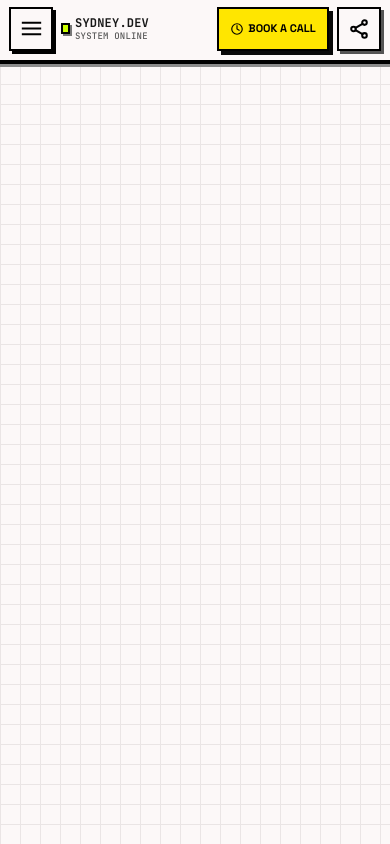
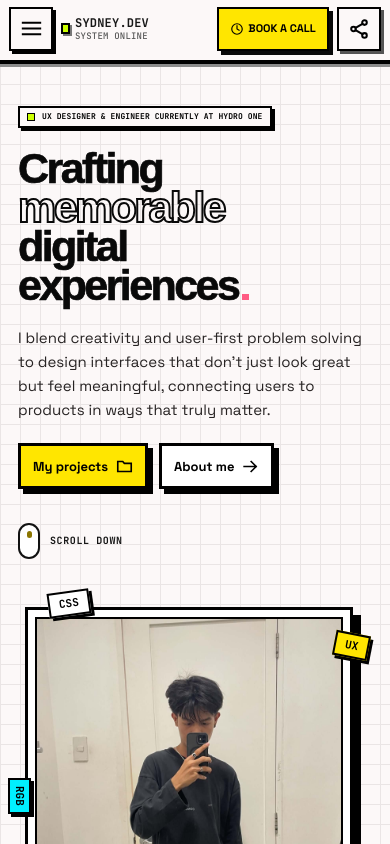
Before and after one commit to Syddevv/Portfolio-V2, a React (Vite) app in the folder my-portfolio/: page / in a window 390 px wide. Shown: the top 844 px of the page. Built offline with nearby package versions, Linux system fonts and the light colour scheme.

Commit message:
Add Explore component with styling and structure
- Created Explore.tsx component for the hero section
- Added Explore.css for styling the Explore component
- Included responsive design features for various screen sizes
- Implemented hero actions and visual elements with stickers

```diff
--- a/my-portfolio/src/App.tsx
+++ b/my-portfolio/src/App.tsx
@@ -1,6 +1,7 @@
 import { useState } from 'react'
 import { Sidebar } from './components/Sidebar'
 import { TopBar } from './components/TopBar'
+import { Explore } from './components/Explore'
 
 function App() {
   const [activePage, setActivePage] = useState('explore')
@@ -19,7 +20,9 @@ function App() {
       />
       <div className="workspace">
         <TopBar onOpenMenu={() => setMobileMenuOpen(true)} />
-        <main className="workspace-canvas" id="explore" aria-label="Portfolio content" />
+        <main className="workspace-canvas" id="explore" aria-label="Portfolio content">
+          <Explore />
+        </main>
       </div>
     </div>
   )
--- /dev/null
+++ b/my-portfolio/src/components/Explore.css
@@ -0,0 +1,128 @@
+.explore-hero {
+  position: relative;
+  display: grid;
+  grid-template-columns: minmax(0, 1.2fr) minmax(0, .8fr);
+  align-items: center;
+  gap: clamp(28px, 3vw, 70px);
+  width: 100%;
+  max-width: 1700px;
+  min-height: calc(100svh - 54px);
+  margin-inline: auto;
+  padding: clamp(34px, 4vw, 76px) clamp(24px, 3.2vw, 72px) clamp(42px, 4vw, 76px);
+}
+
+.explore-copy { min-width: 0; position: relative; z-index: 1; }
+.hero-eyebrow {
+  display: inline-flex;
+  align-items: center;
+  gap: 7px;
+  max-width: 100%;
+  min-height: 22px;
+  margin: 0 0 clamp(22px, 2vw, 38px);
+  padding: 3px 7px;
+  border: 2px solid #000;
+  background: #fcf8f8;
+  box-shadow: 3px 3px 0 #000;
+  font: 700 clamp(9px, .65vw, 12px)/1.2 var(--font-mono);
+  letter-spacing: .1px;
+}
+.hero-eyebrow-light { width: 8px; height: 8px; flex: 0 0 8px; border: 1px solid #000; background: #ccff00; }
+
+.hero-headline {
+  margin: 0;
+  color: #090909;
+  font-family: Arial, Helvetica, sans-serif;
+  font-size: clamp(50px, 5.3vw, 104px);
+  font-weight: 900;
+  font-synthesis: weight;
+  line-height: .84;
+  letter-spacing: -.06em;
+}
+.hero-headline > span { display: block; width: max-content; max-width: 100%; white-space: nowrap; }
+.hero-headline > span:not(.hero-headline-outline) { -webkit-text-stroke: clamp(.7px, .085vw, 1.6px) currentColor; paint-order: stroke fill; }
+.hero-headline > span + span { margin-top: .07em; }
+.hero-headline-outline {
+  color: transparent;
+  -webkit-text-stroke: clamp(2px, .17vw, 3.25px) #090909;
+  paint-order: stroke fill;
+}
+.hero-headline-period { display: inline-block; width: .17em; height: .17em; margin-left: .09em; background: #ff5b83; }
+
+.hero-description {
+  max-width: 48rem;
+  margin: clamp(23px, 2.4vw, 46px) 0 0;
+  color: #272323;
+  font-size: clamp(15px, 1vw, 19px);
+  line-height: 1.58;
+  font-weight: 400;
+}
+.hero-actions { display: flex; flex-wrap: wrap; align-items: center; gap: clamp(12px, 1vw, 20px); margin-top: clamp(22px, 2vw, 38px); }
+.hero-button {
+  display: inline-flex;
+  align-items: center;
+  justify-content: center;
+  gap: 12px;
+  min-height: clamp(48px, 3.2vw, 62px);
+  padding: 0 clamp(16px, 1.3vw, 25px);
+  border: 3px solid #000;
+  box-shadow: 5px 5px 0 #000;
+  color: #000;
+  font-size: clamp(14px, .9vw, 17px);
+  line-height: 1;
+  font-weight: 700;
+  white-space: nowrap;
+  transition: translate .15s, box-shadow .15s;
+}
+.hero-button:hover { translate: 2px 2px; box-shadow: 3px 3px 0 #000; }
+.hero-button:focus-visible { outline: 3px solid #00f0ff; outline-offset: 5px; }
+.hero-button svg { width: clamp(18px, 1.2vw, 23px); height: clamp(18px, 1.2vw, 23px); stroke-width: 2.3; }
+.hero-button-primary { background: #ffe600; }
+.hero-button-secondary { background: #fff; }
+
+.hero-scroll { display: inline-flex; align-items: center; gap: 10px; margin-top: clamp(30px, 3vw, 56px); color: #161616; font: 700 clamp(10px, .67vw, 13px)/1 var(--font-mono); letter-spacing: .6px; }
+.hero-scroll-mouse { display: flex; justify-content: center; width: 22px; height: 36px; padding-top: 6px; border: 2px solid #111; border-radius: 12px; background: #fff; }
+.hero-scroll-mouse > span { width: 5px; height: 7px; border-radius: 3px; background: #8b7500; }
+.hero-scroll-target { position: absolute; bottom: 0; left: 0; width: 1px; height: 1px; }
+
+.hero-visual { position: relative; width: min(100%, 540px); justify-self: center; margin: 22px 14px 18px 4px; }
+.portrait-frame { width: 100%; aspect-ratio: .83; padding: clamp(7px, .75vw, 13px); border: 3px solid #000; background: #fff; box-shadow: clamp(8px, .75vw, 14px) clamp(8px, .75vw, 14px) 0 #000; }
+.portrait-inner { display: flex; flex-direction: column; width: 100%; height: 100%; border: 2px solid #000; background: #e8e4d9; overflow: hidden; }
+.portrait-inner img { display: block; width: 100%; min-height: 0; flex: 1; object-fit: cover; object-position: center 27%; }
+.portrait-caption { display: flex; align-items: center; justify-content: space-between; gap: 8px; min-height: clamp(24px, 2vw, 34px); padding: 0 8px; background: #111; color: #fff; font: 700 clamp(8px, .57vw, 11px)/1 var(--font-mono); white-space: nowrap; }
+.portrait-caption span:last-child { color: #ccff00; }
+.portrait-sticker { position: absolute; z-index: 2; display: grid; place-items: center; min-height: clamp(25px, 2vw, 36px); padding: 3px 9px; border: 2px solid #000; box-shadow: 3px 3px 0 #000; background: #fff; color: #000; font: 700 clamp(11px, .8vw, 15px)/1 var(--font-mono); }
+.portrait-sticker-css { top: -16px; left: 7%; rotate: -8deg; }
+.portrait-sticker-ux { top: 7%; right: -5%; rotate: 11deg; background: #ffe600; }
+.portrait-sticker-rgb { top: 47%; left: -17px; padding: 6px 4px; writing-mode: vertical-rl; background: #00f0ff; }
+.portrait-sticker-seo { right: -7%; bottom: 14%; rotate: 7deg; }
+.portrait-sticker-html { bottom: -16px; left: 10%; rotate: -5deg; background: #ccff00; }
+
+.app-shell--dark .hero-headline { color: #fcf8f8; }
+.app-shell--dark .hero-headline-outline { color: transparent; -webkit-text-stroke-color: #fcf8f8; }
+.app-shell--dark .hero-description, .app-shell--dark .hero-scroll { color: #fcf8f8; }
+
+@media (min-width: 1000px) {
+  .explore-hero { grid-template-columns: minmax(0, 1fr) clamp(250px, 25vw, 480px); min-height: calc(100svh - clamp(57px, calc(32px + 2.4vw), 78px)); }
+}
+@media (max-width: 850px) {
+  .explore-hero { min-height: calc(100svh - 64px); padding-inline: clamp(24px, 4vw, 42px); }
+}
+@media (max-width: 700px) {
+  .explore-hero { display: flex; flex-direction: column; align-items: stretch; gap: 58px; padding: 40px clamp(20px, 5vw, 34px) 68px; }
+  .hero-headline { font-size: clamp(48px, 9vw, 70px); }
+  .hero-description { max-width: 36rem; }
+  .hero-visual { width: min(calc(100% - 26px), 440px); align-self: center; margin: 0 12px 0 0; }
+  .portrait-frame { aspect-ratio: .9; }
+}
+@media (max-width: 420px) {
+  .explore-hero { gap: 48px; padding-inline: 18px; }
+  .hero-eyebrow { font-size: 8px; }
+  .hero-headline { font-size: clamp(43px, 11vw, 49px); }
+  .hero-headline-period { width: .15em; height: .15em; }
+  .hero-description { font-size: 15px; }
+  .hero-actions { gap: 11px; }
+  .hero-button { min-height: 46px; padding-inline: 12px; font-size: 13px; gap: 8px; }
+  .hero-button svg { width: 17px; height: 17px; }
+  .hero-scroll { margin-top: 34px; }
+  .portrait-caption { font-size: 7px; }
+}
--- /dev/null
+++ b/my-portfolio/src/components/Explore.tsx
@@ -0,0 +1,49 @@
+import { Icon } from './Icons'
+import avatar from '../assets/syd-avatar.jpg'
+import './Explore.css'
+
+export function Explore() {
+  return (
+    <section className="explore-hero" aria-labelledby="explore-title">
+      <div className="explore-copy">
+        <p className="hero-eyebrow"><span className="hero-eyebrow-light" />UX DESIGNER &amp; ENGINEER CURRENTLY AT HYDRO ONE</p>
+
+        <h1 className="hero-headline" id="explore-title">
+          <span>Crafting</span>
+          <span className="hero-headline-outline">memorable</span>
+          <span>digital</span>
+          <span>experiences<span className="hero-headline-period" aria-hidden="true" /></span>
+        </h1>
+
+        <p className="hero-description">
+          I blend creativity and user-first problem solving to design interfaces that don’t just look great but feel meaningful, connecting users to products in ways that truly matter.
+        </p>
+
+        <div className="hero-actions">
+          <a className="hero-button hero-button-primary" href="#projects">My projects <Icon name="folder" /></a>
+          <a className="hero-button hero-button-secondary" href="#about">About me <Icon name="arrow-right" /></a>
+        </div>
+
+        <a className="hero-scroll" href="#below-hero" aria-label="Scroll down">
+          <span className="hero-scroll-mouse"><span /></span>
+          <span>SCROLL DOWN</span>
+        </a>
+      </div>
+
+      <div className="hero-visual" aria-label="Portrait of Sydney Santos">
+        <div className="portrait-frame">
+          <div className="portrait-inner">
+            <img src={avatar} alt="Sydney Santos taking a mirror portrait" />
+            <div className="portrait-caption"><span>SYDNEY_PORTRAIT_RAW.JPG</span><span>100% SPEC</span></div>
+          </div>
+        </div>
+        <span className="portrait-sticker portrait-sticker-css">CSS</span>
+        <span className="portrait-sticker portrait-sticker-ux">UX</span>
+        <span className="portrait-sticker portrait-sticker-rgb">RGB</span>
+        <span className="portrait-sticker portrait-sticker-seo">SEO</span>
+        <span className="portrait-sticker portrait-sticker-html">HTML</span>
+      </div>
+      <span id="below-hero" className="hero-scroll-target" aria-hidden="true" />
+    </section>
+  )
+}
--- a/my-portfolio/src/components/Icons.tsx
+++ b/my-portfolio/src/components/Icons.tsx
@@ -1,6 +1,6 @@
 import type { ReactNode, SVGProps } from 'react'
 
-export type IconName = 'terminal' | 'user' | 'code' | 'layers' | 'file' | 'mail' | 'search' | 'theme' | 'clock' | 'share' | 'menu' | 'close'
+export type IconName = 'terminal' | 'user' | 'code' | 'layers' | 'file' | 'mail' | 'search' | 'theme' | 'clock' | 'share' | 'menu' | 'close' | 'folder' | 'arrow-right'
 
 type IconProps = SVGProps<SVGSVGElement> & { name: IconName }
 
@@ -18,6 +18,8 @@ export function Icon({ name, ...props }: IconProps) {
     share: <><circle cx="18" cy="5" r="2.5" /><circle cx="6" cy="12" r="2.5" /><circle cx="18" cy="19" r="2.5" /><path d="m8.2 10.8 7.6-4.4m-7.6 6.8 7.6 4.4" /></>,
     menu: <path d="M3 6h18M3 12h18M3 18h18" />,
     close: <path d="M4 4 20 20M20 4 4 20" />,
+    folder: <path d="M2.5 5h7l2.3 2.5H21.5V19H2.5V5Z" />,
+    'arrow-right': <path d="M3 12h17m-7-7 7 7-7 7" />,
   }
 
   return <svg width="18" height="18" viewBox="0 0 24 24" fill="none" stroke="currentColor" strokeWidth="2.2" strokeLinecap="square" strokeLinejoin="miter" aria-hidden="true" {...props}>{paths[name]}</svg>
--- a/my-portfolio/src/components/Sidebar.tsx
+++ b/my-portfolio/src/components/Sidebar.tsx
@@ -43,7 +43,7 @@ export function Sidebar({ activePage, onNavigate, darkMode, onToggleTheme, mobil
     <aside className={`sidebar${mobileOpen ? ' sidebar--open' : ''}`} aria-label="Main navigation">
       <div className="sidebar-main">
         <div className="brand-card">
-          <div className="brand-mark" aria-hidden="true"><span>SS</span><i /></div>
+          <div className="brand-mark" aria-hidden="true"><i /></div>
           <div className="brand-copy"><strong>SYDNEY SANTOS</strong><span>FULL-STACK DEVELOPER</span></div>
           <button className="sidebar-close" onClick={onCloseMobile} aria-label="Close navigation"><Icon name="close" /></button>
         </div>
--- a/my-portfolio/src/index.css
+++ b/my-portfolio/src/index.css
@@ -22,8 +22,9 @@ a { color: inherit; text-decoration: none; }
 .sidebar { width: 230px; min-width: 230px; min-height: 100vh; display: flex; flex-direction: column; justify-content: space-between; padding: 8px 16px 4px 3px; color: #fcf8f8; background: #2e2e2e; border-right: 6px solid #070707; box-shadow: inset -2px 0 #696969; z-index: 10; }
 .sidebar-main { min-width: 0; }
 .brand-card { position: relative; height: 56px; display: flex; align-items: center; gap: 7px; padding: 5px 6px; background: #1c1c1c; border: 2px solid #b7b39f; box-shadow: 3px 3px 0 #090909; white-space: nowrap; }
-.brand-mark { width: 41px; height: 41px; flex: 0 0 41px; border: 1.5px solid #ffe600; border-radius: 12px; background-color: #111; background-image: url('./assets/sidebar-reference.png'); background-size: 2244% 1810%; background-position: 1.14% 2.14%; background-repeat: no-repeat; }
-.brand-mark span, .brand-mark i { display: none; }
+.brand-mark { position: relative; width: 41px; height: 41px; flex: 0 0 41px; overflow: hidden; border: 2px solid #000; outline: 2px solid #ffe600; border-radius: 8px; background: #111; box-shadow: 3px 3px 0 #000; }
+.brand-mark::before { content: ''; position: absolute; inset: 0; background: url('./assets/syd-avatar.jpg') center 16% / 180% auto no-repeat; }
+.brand-mark i { position: absolute; right: -1px; bottom: -1px; z-index: 1; width: 11px; height: 11px; border: 1px solid #000; border-radius: 50%; background: #ccff00; }
 .brand-copy { display: flex; flex-direction: column; gap: 3px; min-width: 0; }
 .brand-copy strong { font-size: 15px; line-height: 1; letter-spacing: -.8px; font-weight: 700; }
 .brand-copy span { font-family: var(--font-mono); font-size: 8px; line-height: 1; font-weight: 700; color: #ccff00; letter-spacing: -.35px; }
@@ -92,6 +93,7 @@ a { color: inherit; text-decoration: none; }
   .sidebar { width: clamp(238px, calc(147px + 9vw), 320px); min-width: clamp(238px, calc(147px + 9vw), 320px); padding: clamp(9px, .7vw, 14px) clamp(16px, 1.15vw, 22px) 9px clamp(4px, .45vw, 9px); }
   .brand-card { height: clamp(58px, calc(31px + 2.7vw), 82px); gap: clamp(8px, .65vw, 12px); padding: 7px clamp(7px, .65vw, 12px); border-width: 2px; }
   .brand-mark { width: clamp(43px, calc(23px + 2vw), 60px); height: clamp(43px, calc(23px + 2vw), 60px); flex-basis: clamp(43px, calc(23px + 2vw), 60px); }
+  .brand-mark i { width: clamp(11px, .8vw, 15px); height: clamp(11px, .8vw, 15px); }
   .brand-copy { gap: clamp(4px, .4vw, 7px); }
   .brand-copy strong { font-size: clamp(16px, calc(9.5px + .6vw), 21px); }
   .brand-copy span { font-size: clamp(9px, calc(3.5px + .4vw), 11px); }
```
Also changed, not shown: my-portfolio/src/assets/sidebar-reference.png (deleted), my-portfolio/src/assets/syd-avatar.jpg (added).
